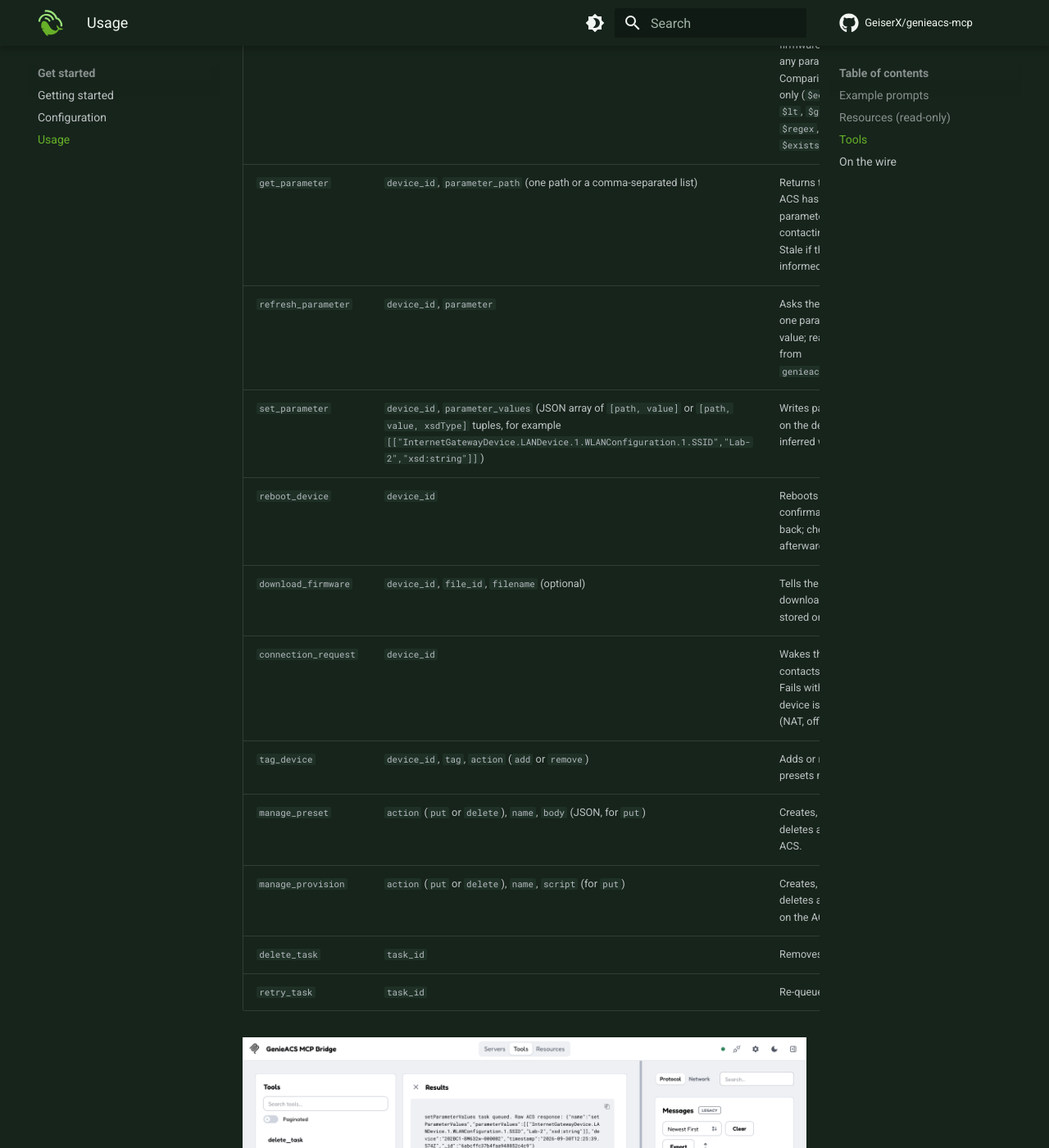
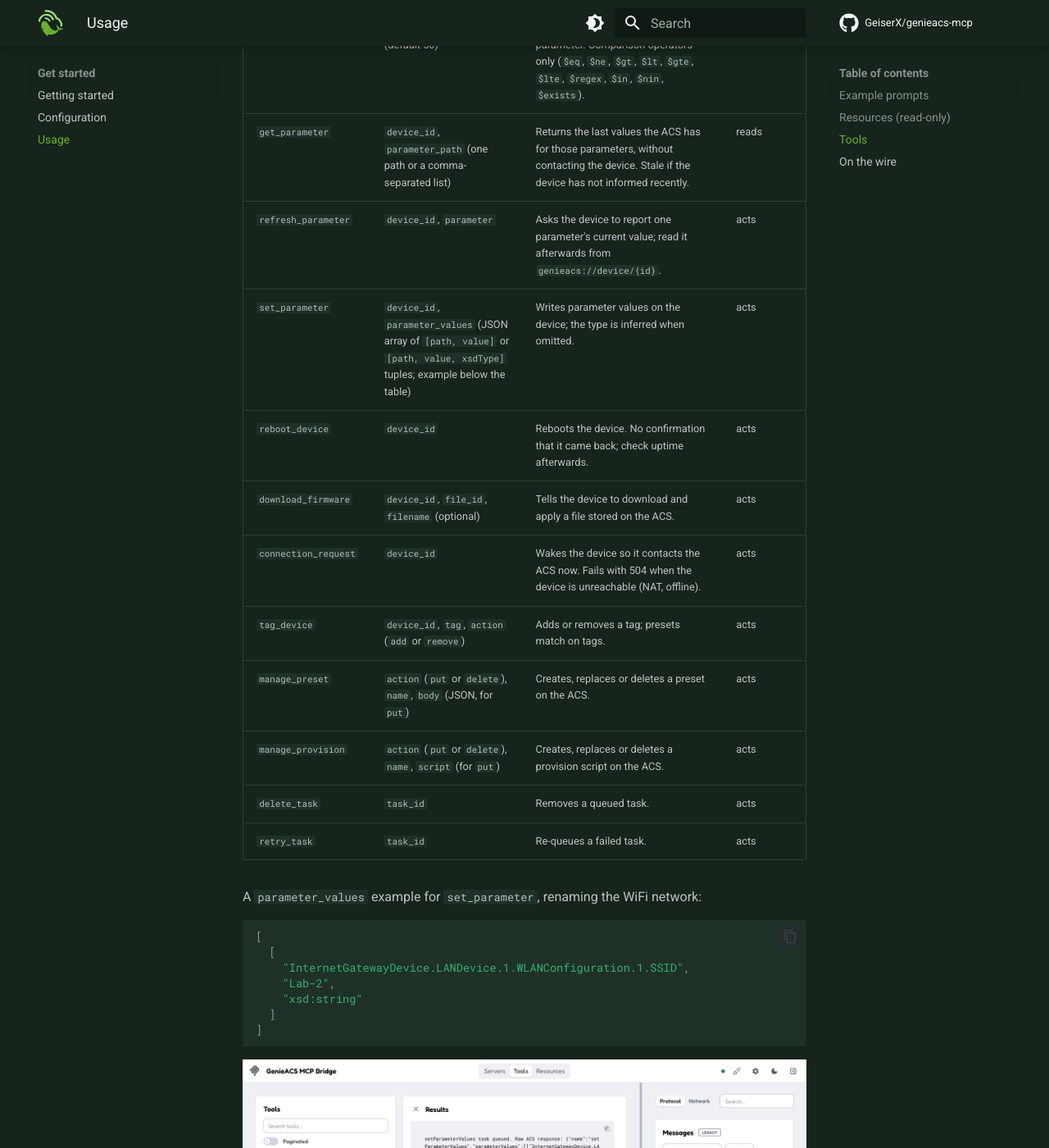
Before and after one commit to GeiserX/genieacs-mcp, an MkDocs documentation site: the page built from docs/usage.md, in a window 1280 px wide and 1400 px high, scrolled down 2318 px. Shown: the whole window at 82% size. Built offline with MkDocs 1.6.1 and Material for MkDocs 9.7.7, drawn with Linux system fonts in a browser that asks for light colours; comment, search, counter and statistics services are not loaded.

Commit message:
docs: keep the Tools table inside the column at 1440 px
The set_parameter row carried a 90-character JSON example inside a table
cell. The theme keeps parameter paths from breaking mid-word, so that one
token pushed the table 238 px past the column and hid the 'Reads or acts'
column behind a horizontal scroll. The example now sits in a code block
under the table.

````diff
--- a/docs/usage.md
+++ b/docs/usage.md
@@ -41,7 +41,7 @@ that act.
 | `search_devices` | `query` (JSON string, MongoDB syntax), `limit` (default 50) | Finds devices by tag, manufacturer, model, firmware, last inform or any parameter. Comparison operators only (`$eq`, `$ne`, `$gt`, `$lt`, `$gte`, `$lte`, `$regex`, `$in`, `$nin`, `$exists`). | reads |
 | `get_parameter` | `device_id`, `parameter_path` (one path or a comma-separated list) | Returns the last values the ACS has for those parameters, without contacting the device. Stale if the device has not informed recently. | reads |
 | `refresh_parameter` | `device_id`, `parameter` | Asks the device to report one parameter's current value; read it afterwards from `genieacs://device/{id}`. | acts |
-| `set_parameter` | `device_id`, `parameter_values` (JSON array of `[path, value]` or `[path, value, xsdType]` tuples, for example `[["InternetGatewayDevice.LANDevice.1.WLANConfiguration.1.SSID","Lab-2","xsd:string"]]`) | Writes parameter values on the device; the type is inferred when omitted. | acts |
+| `set_parameter` | `device_id`, `parameter_values` (JSON array of `[path, value]` or `[path, value, xsdType]` tuples; example below the table) | Writes parameter values on the device; the type is inferred when omitted. | acts |
 | `reboot_device` | `device_id` | Reboots the device. No confirmation that it came back; check uptime afterwards. | acts |
 | `download_firmware` | `device_id`, `file_id`, `filename` (optional) | Tells the device to download and apply a file stored on the ACS. | acts |
 | `connection_request` | `device_id` | Wakes the device so it contacts the ACS now. Fails with 504 when the device is unreachable (NAT, offline). | acts |
@@ -51,6 +51,18 @@ that act.
 | `delete_task` | `task_id` | Removes a queued task. | acts |
 | `retry_task` | `task_id` | Re-queues a failed task. | acts |
 
+A `parameter_values` example for `set_parameter`, renaming the WiFi network:
+
+```json
+[
+  [
+    "InternetGatewayDevice.LANDevice.1.WLANConfiguration.1.SSID",
+    "Lab-2",
+    "xsd:string"
+  ]
+]
+```
+
 ![MCP Inspector, Tools tab: set_parameter run on a simulated device to change its WiFi SSID, the result showing the setParameterValues task document the ACS returned](images/screenshots/set-parameter.png)
 
 ## On the wire
````
